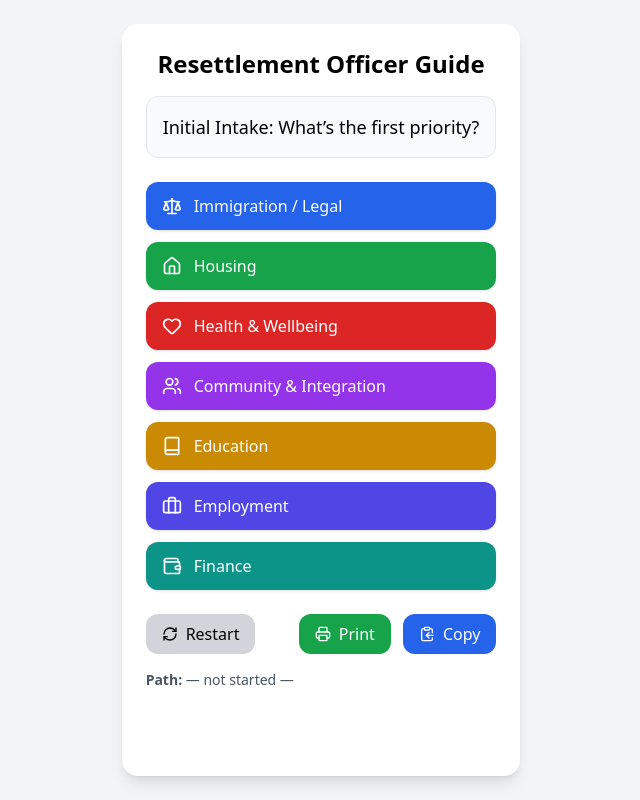
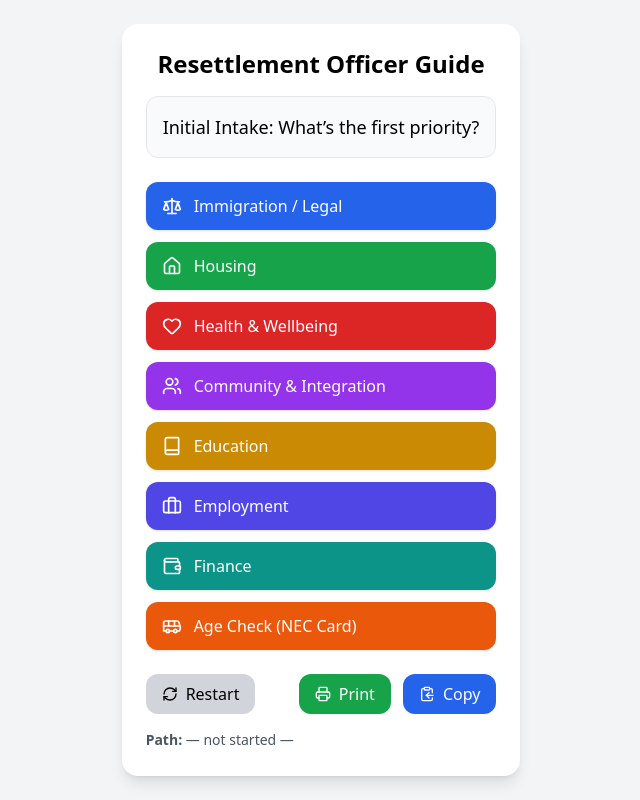
Before and after one commit to ayoucef/resettlement-flowchart, a React (Create React App) app: page / in a window 1280 px wide. Shown: the whole page, without its empty margins (319-959 px from the left). Built offline with nearby package versions, Linux system fonts and the light colour scheme.

Commit message:
Added the NEC card for legible people less than 22 or more than 60

```diff
--- a/src/App.js
+++ b/src/App.js
@@ -35,8 +35,10 @@ const flow = {
       { label: "Education", next: "education", icon: Book, color: "bg-yellow-600 hover:bg-yellow-700" },
       { label: "Employment", next: "employment", icon: Briefcase, color: "bg-indigo-600 hover:bg-indigo-700" },
       { label: "Finance", next: "finance", icon: Wallet, color: "bg-teal-600 hover:bg-teal-700" },
+      { label: "Age Check (NEC Card)", next: "age", icon: Bus, color: "bg-orange-600 hover:bg-orange-700" },
     ],
   },
+
 
   // --- Immigration / Legal
   legal: {
```
